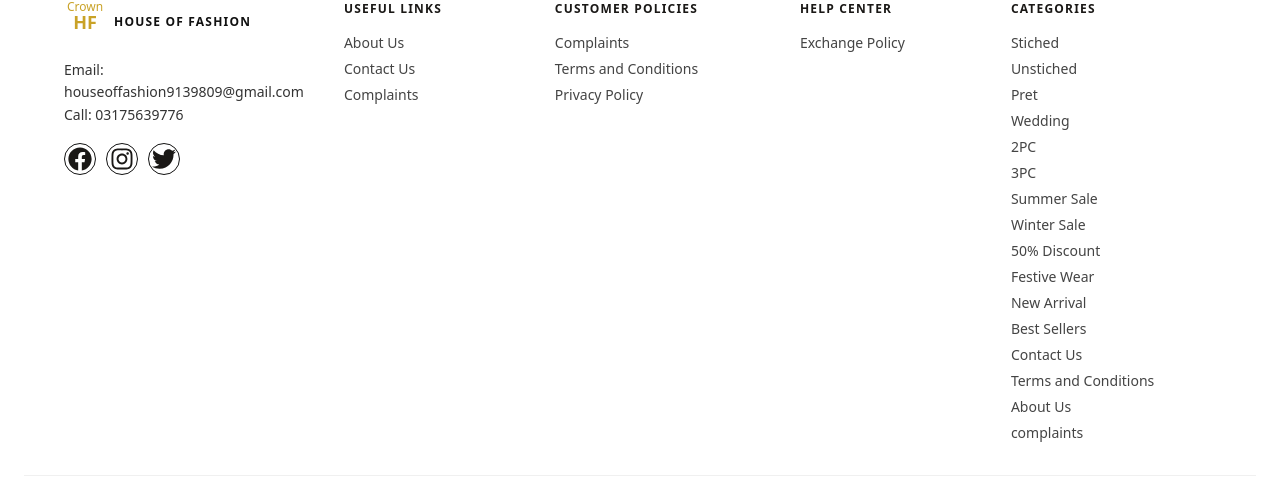
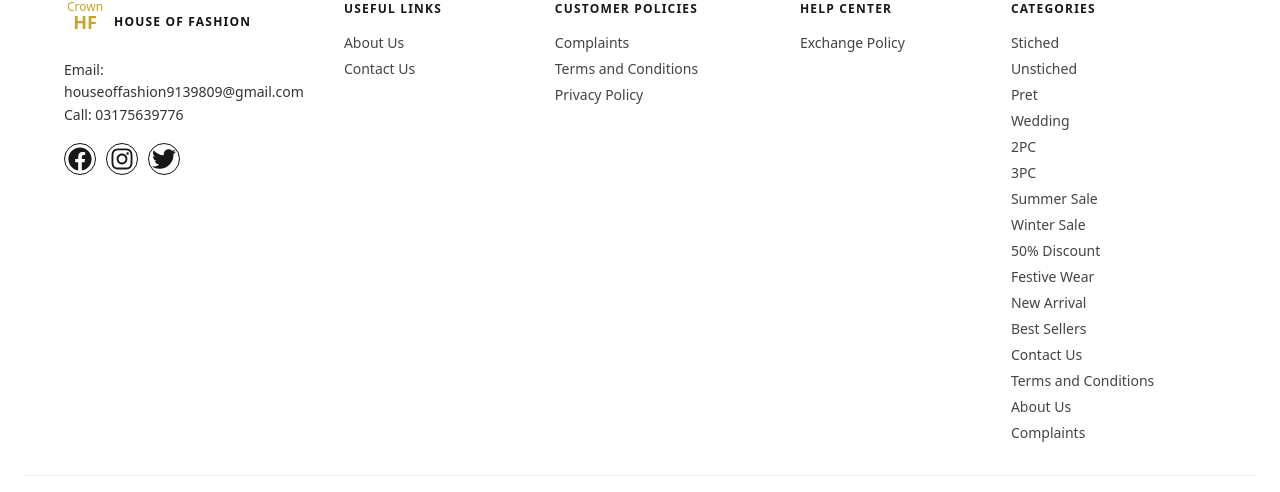
Before and after one commit to h3229633-hash/house-of-fashion-, a Next.js app: page / in a window 1280 px wide. Shown: the part 1976-2468 px from the top of the page. Built offline with nearby package versions, Linux system fonts and the light colour scheme; no server answers.

Commit message:
Fixed complaints label and removed duplicate link

```diff
--- a/components/Footer.tsx
+++ b/components/Footer.tsx
@@ -16,8 +16,7 @@ const CATEGORIES = [
   { label: 'Contact Us', href: '/contact-us' },
   { label: 'Terms and Conditions', href: '/terms-and-conditions' },
   { label: 'About Us', href: '/about-us' },
-    { label: 'complaints', href: '/complaints' },
-
+  { label: 'Complaints', href: '/complaints' },
 ];
 
 const SOCIALS = [
@@ -68,15 +67,13 @@ export default function Footer() {
           <ul className="space-y-1.5 text-sm text-[#444]">
             <li><Link href="/about-us" className="hover:text-(--color-gold)">About Us</Link></li>
             <li><Link href="/contact-us" className="hover:text-(--color-gold)">Contact Us</Link></li>
-            <li><Link href="/complaints" className="hover:text-(--color-gold)">Complaints</Link></li>
-
           </ul>
         </div>
 
         <div>
           <h4 className="text-xs font-semibold tracking-widest uppercase mb-4">Customer Policies</h4>
           <ul className="space-y-1.5 text-sm text-[#444]">
-            <li><a href="#" className="hover:text-(--color-gold)">Complaints</a></li>
+            <li><Link href="/complaints" className="hover:text-(--color-gold)">Complaints</Link></li>
             <li><Link href="/terms-and-conditions" className="hover:text-(--color-gold)">Terms and Conditions</Link></li>
             <li><a href="#" className="hover:text-(--color-gold)">Privacy Policy</a></li>
           </ul>
```
